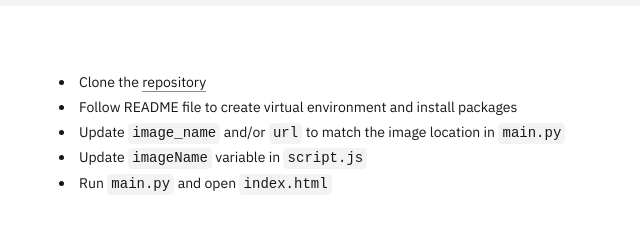
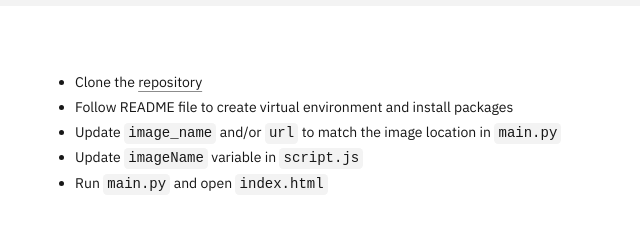
Before and after one commit to karenbarbe/color_clusters, a plain HTML site: page index.html in a window 1280 px wide. Shown: the part 1411-1636 px from the top of the page, 293-933 px from the left. Drawn offline with Linux system fonts and the light colour scheme.

Commit message:
Updates to README and styles

```diff
--- a/style.css
+++ b/style.css
@@ -231,7 +231,8 @@ footer > * + * {
 }
 .footer-container ul {
   list-style-type: disc;
-  list-style-position: inside;
+  list-style-position: outside;
+  padding-inline-start: var(--p-sm);
   line-height: 1.8;
 }
 
```
Also changed, not shown: 1 other file.
